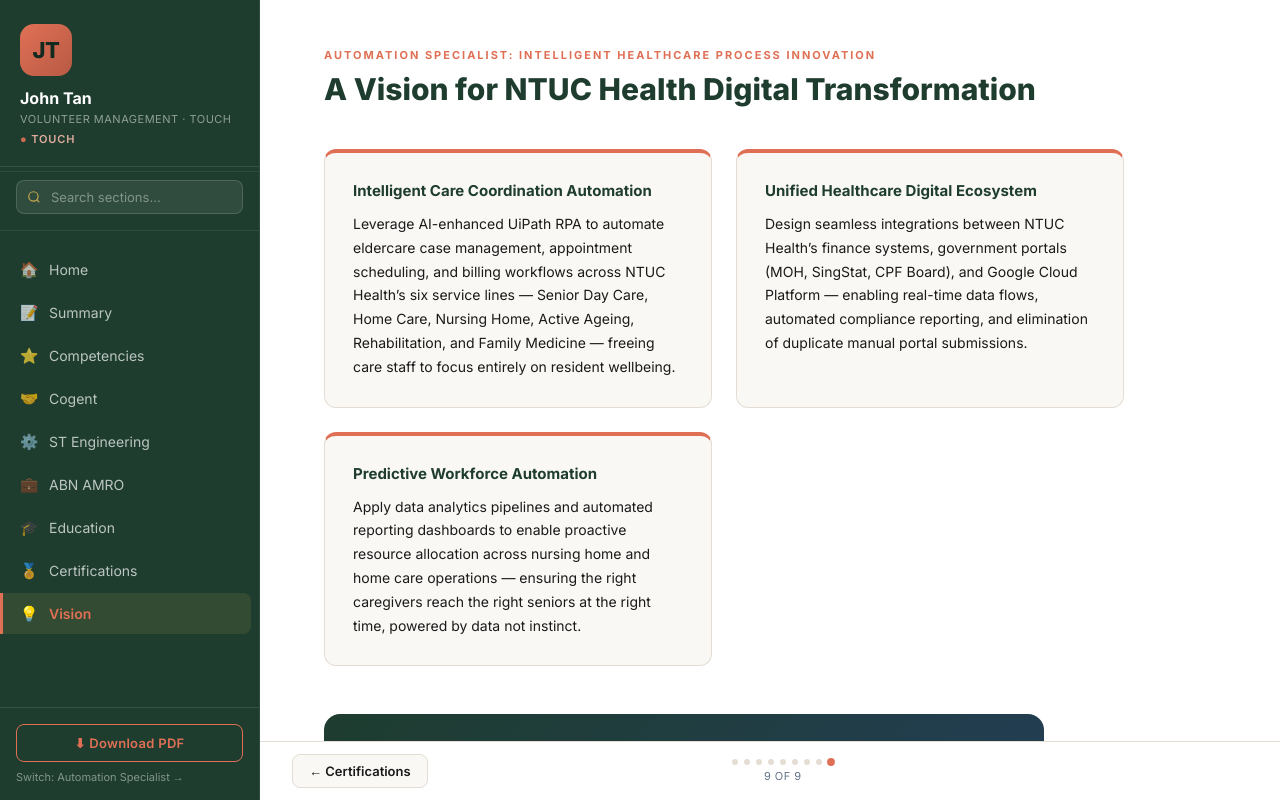
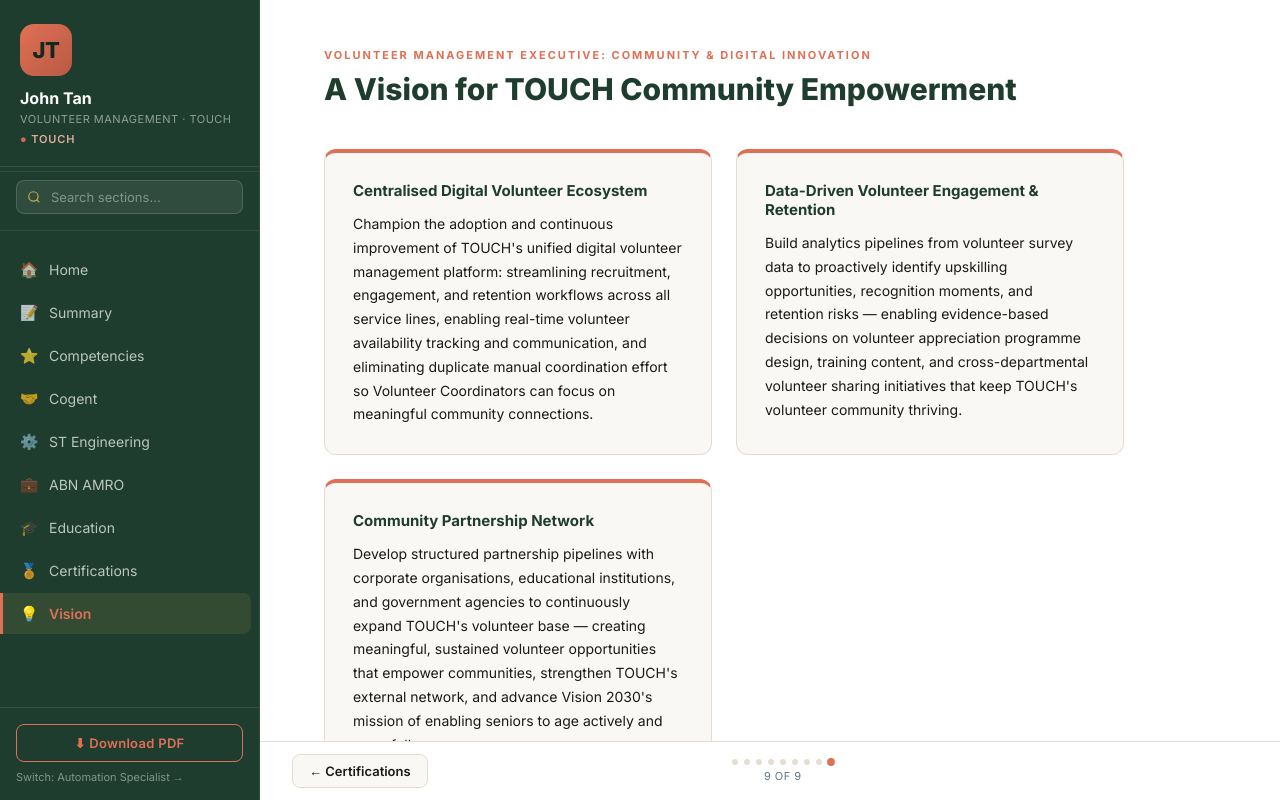
Before and after one commit to JohnTan38/john-tan-lbsa, a Next.js app: page /vision in a window 1280 px wide. Built offline with nearby package versions, Linux system fonts and the light colour scheme.

Commit message:
feat: make VisionPage role-aware with dynamic headings

```diff
--- a/src/components/pages/VisionPage.tsx
+++ b/src/components/pages/VisionPage.tsx
@@ -1,13 +1,23 @@
-import { resume } from '@/data/resume'
+'use client'
+
+import { useRole } from '@/lib/roleContext'
 import styles from './VisionPage.module.css'
 
 export default function VisionPage() {
+  const { resumeData, role } = useRole()
+  const heading = role === 'touch'
+    ? 'A Vision for TOUCH Community Empowerment'
+    : 'A Vision for NTUC Health Digital Transformation'
+  const section = role === 'touch'
+    ? 'Volunteer Management Executive: Community & Digital Innovation'
+    : 'Automation Specialist: Intelligent Healthcare Process Innovation'
+
   return (
     <div className={styles.page}>
-      <div className={styles.section}>Automation Specialist: Intelligent Healthcare Process Innovation</div>
-      <h2 className={styles.heading}>A Vision for NTUC Health Digital Transformation</h2>
+      <div className={styles.section}>{section}</div>
+      <h2 className={styles.heading}>{heading}</h2>
       <div className={styles.cards}>
-        {resume.vision.sections.map((s, i) => (
+        {resumeData.vision.sections.map((s, i) => (
           <div key={i} className={styles.card}>
             <div className={styles.cardTitle}>{s.title}</div>
             <div className={styles.cardBody}>{s.body}</div>
@@ -15,8 +25,8 @@
         ))}
       </div>
       <div className={styles.closing}>
-        <div className={styles.closingTitle}>{resume.vision.closing.title}</div>
-        <p className={styles.closingBody}>{resume.vision.closing.body}</p>
+        <div className={styles.closingTitle}>{resumeData.vision.closing.title}</div>
+        <p className={styles.closingBody}>{resumeData.vision.closing.body}</p>
       </div>
     </div>
   )
```
